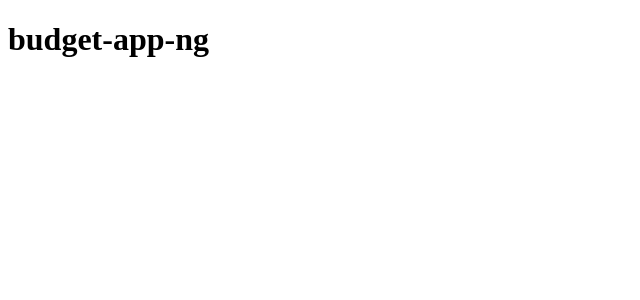
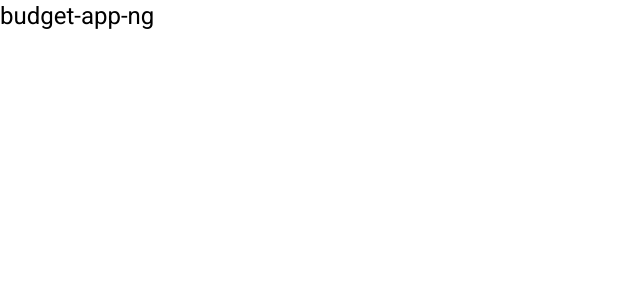
Before and after one commit to 3at0/Angular_BudgetApp, an Angular app: page / in a window 1280 px wide. Shown: the top 300 px of the page, without its empty margins (0-640 px from the left). Built offline with nearby package versions, Linux system fonts and the light colour scheme.

Commit message:
Add Material

```diff
--- a/angular.json
+++ b/angular.json
@@ -30,6 +30,7 @@
               "src/assets"
             ],
             "styles": [
+              "@angular/material/prebuilt-themes/pink-bluegrey.css",
               "src/styles.scss"
             ],
             "scripts": []
@@ -93,6 +94,7 @@
               "src/assets"
             ],
             "styles": [
+              "@angular/material/prebuilt-themes/pink-bluegrey.css",
               "src/styles.scss"
             ],
             "scripts": []
--- a/package.json
+++ b/package.json
@@ -11,10 +11,12 @@
   "private": true,
   "dependencies": {
     "@angular/animations": "^15.2.0",
+    "@angular/cdk": "^15.2.9",
     "@angular/common": "^15.2.0",
     "@angular/compiler": "^15.2.0",
     "@angular/core": "^15.2.0",
     "@angular/forms": "^15.2.0",
+    "@angular/material": "^15.2.9",
     "@angular/platform-browser": "^15.2.0",
     "@angular/platform-browser-dynamic": "^15.2.0",
     "@angular/router": "^15.2.0",
--- a/src/app/app.module.ts
+++ b/src/app/app.module.ts
@@ -4,6 +4,7 @@
 import { AppRoutingModule } from './app-routing.module';
 import { AppComponent } from './app.component';
 import { DataModule } from './data/data.module';
+import { BrowserAnimationsModule } from '@angular/platform-browser/animations';
 
 @NgModule({
   declarations: [
@@ -12,7 +13,8 @@
   imports: [
     BrowserModule,
     AppRoutingModule,
-    DataModule
+    DataModule,
+    BrowserAnimationsModule
 
   ],
   providers: [],
--- a/src/index.html
+++ b/src/index.html
@@ -6,8 +6,11 @@
   <base href="/">
   <meta name="viewport" content="width=device-width, initial-scale=1">
   <link rel="icon" type="image/x-icon" href="favicon.ico">
+  <link rel="preconnect" href="https://fonts.gstatic.com">
+  <link href="https://fonts.googleapis.com/css2?family=Roboto:wght@300;400;500&display=swap" rel="stylesheet">
+  <link href="https://fonts.googleapis.com/icon?family=Material+Icons" rel="stylesheet">
 </head>
-<body>
+<body class="mat-typography">
   <app-root></app-root>
 </body>
 </html>
--- a/src/styles.scss
+++ b/src/styles.scss
@@ -1 +1,4 @@
 /* You can add global styles to this file, and also import other style files */
+
+html, body { height: 100%; }
+body { margin: 0; font-family: Roboto, "Helvetica Neue", sans-serif; }
```
Also changed, not shown: 1 other file (tests, documents, lock files or other folders).
